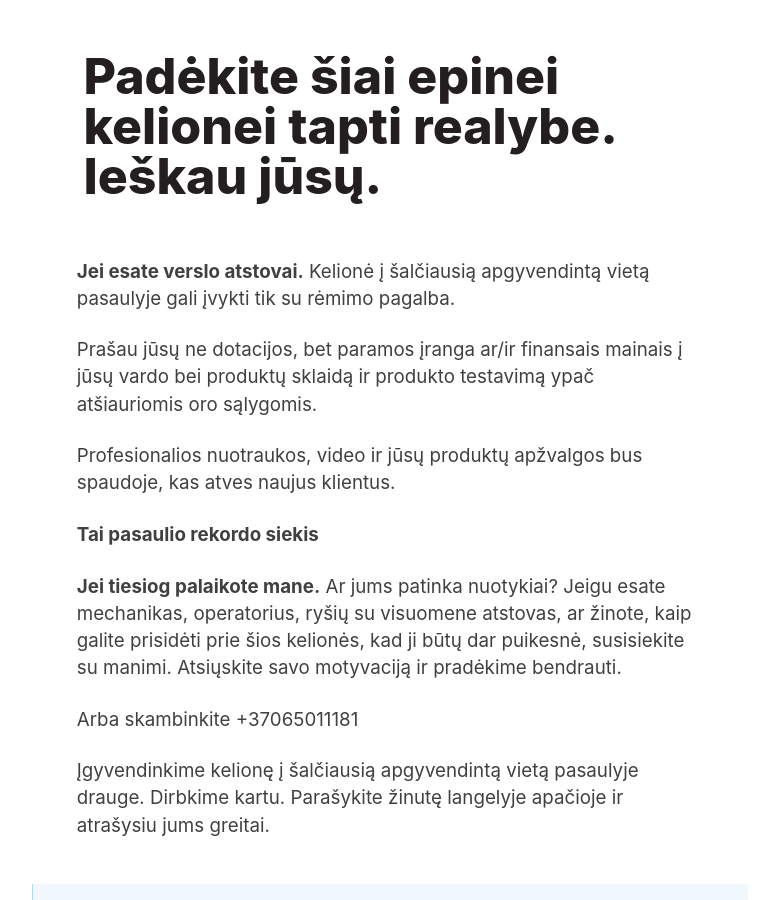
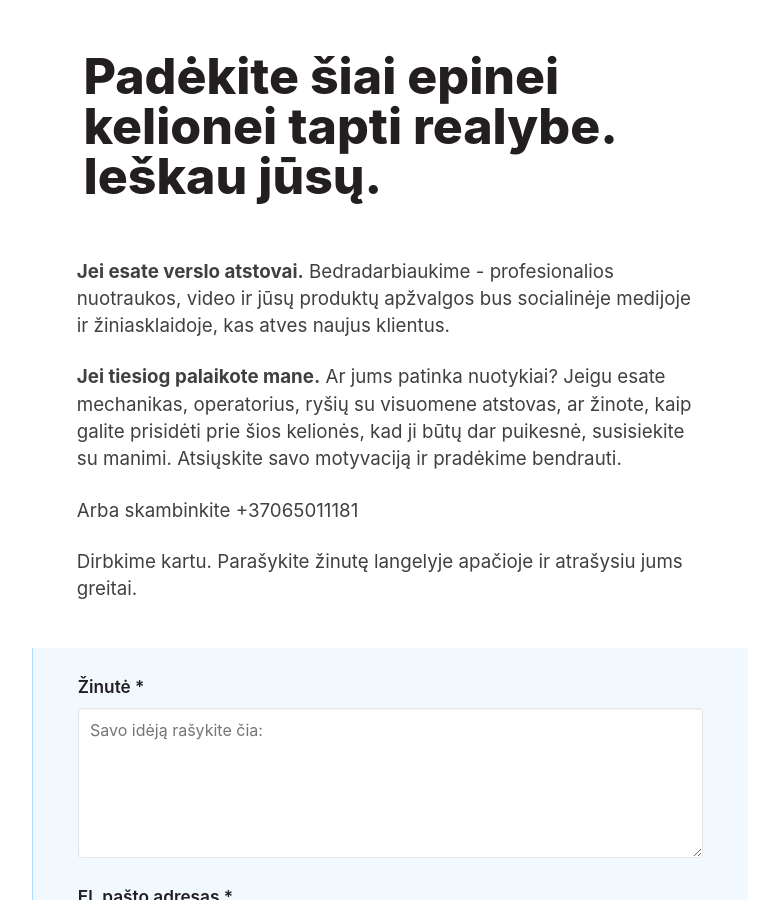
Before and after one commit to karolismieliauskas/thecoldestride.com, a Jekyll site: the page built from pages/lt/get-involved.html, in a window 1280 px wide and 900 px high, scrolled down 215 px. Shown: the whole window, without its empty margins (250-1029 px from the left). Built offline with Jekyll 4.4.1, drawn with Linux system fonts in a browser that asks for light colours.

Commit message:
Update getinvolved.yml

```diff
--- a/_data/lt/getinvolved.yml
+++ b/_data/lt/getinvolved.yml
@@ -2,13 +2,7 @@ hero:
   title: Padėkite šiai epinei kelionei tapti realybe. Ieškau jūsų.
 body: |
   **Jei esate verslo atstovai.**
-  Kelionė į šalčiausią apgyvendintą vietą pasaulyje gali įvykti tik su rėmimo pagalba.
-
-  Prašau jūsų ne dotacijos, bet paramos įranga ar/ir finansais mainais į jūsų vardo bei produktų sklaidą ir produkto testavimą ypač atšiauriomis oro sąlygomis.
-
-  Profesionalios nuotraukos, video ir jūsų produktų apžvalgos bus spaudoje, kas atves naujus klientus.
-
-  **Tai pasaulio rekordo siekis**
+  Bedradarbiaukime - profesionalios nuotraukos, video ir jūsų produktų apžvalgos bus socialinėje medijoje ir žiniasklaidoje, kas atves naujus klientus.
 
   **Jei tiesiog palaikote mane.**
   Ar jums patinka nuotykiai?
@@ -18,7 +12,7 @@ body: |
   Arba skambinkite +37065011181
 
 
-  Įgyvendinkime kelionę į šalčiausią apgyvendintą vietą pasaulyje drauge. Dirbkime kartu. Parašykite žinutę langelyje apačioje ir atrašysiu jums greitai.
+  Dirbkime kartu. Parašykite žinutę langelyje apačioje ir atrašysiu jums greitai.
 form:
   email: karolis@thecoldestride.com
   message:
```
